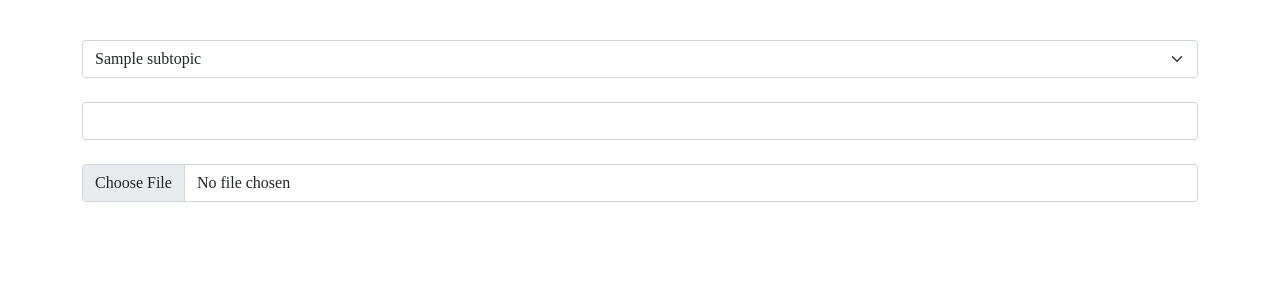
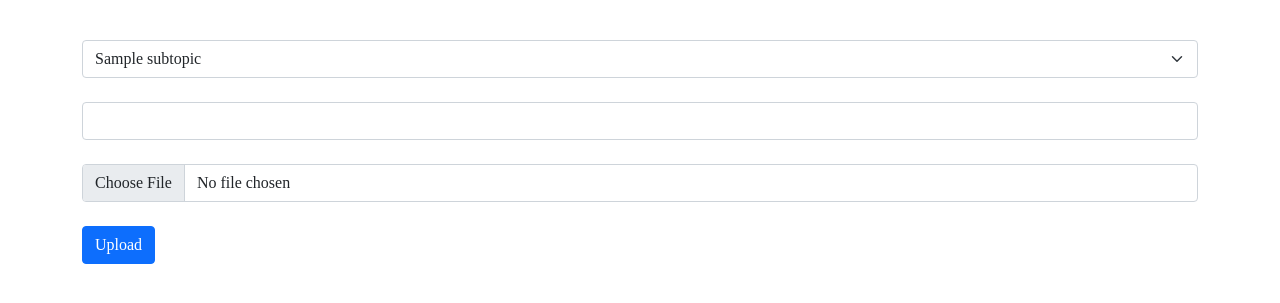
Before and after one commit to kamcho/PT, a Django app: page /Teacher/1/AddContent/ in a window 1280 px wide. Shown: the part 56-359 px from the top of the page. Run offline with Django 4.2, Linux system fonts and the light colour scheme; tables that the repository leaves empty hold one stand-in row (values such as "Sample post"); some libraries are stand-ins or nearby versions.

Commit message:
contents

```diff
--- a/Teacher/templates/Teacher/add_content.html
+++ b/Teacher/templates/Teacher/add_content.html
@@ -15,6 +15,8 @@
         <input class="form-control" type="text" name="title">
         <br>
         <input name="file" type="file" class="form-control">
+        <br>
+        <button class="btn btn-primary">Upload</button>
     </form>
 
 
```
